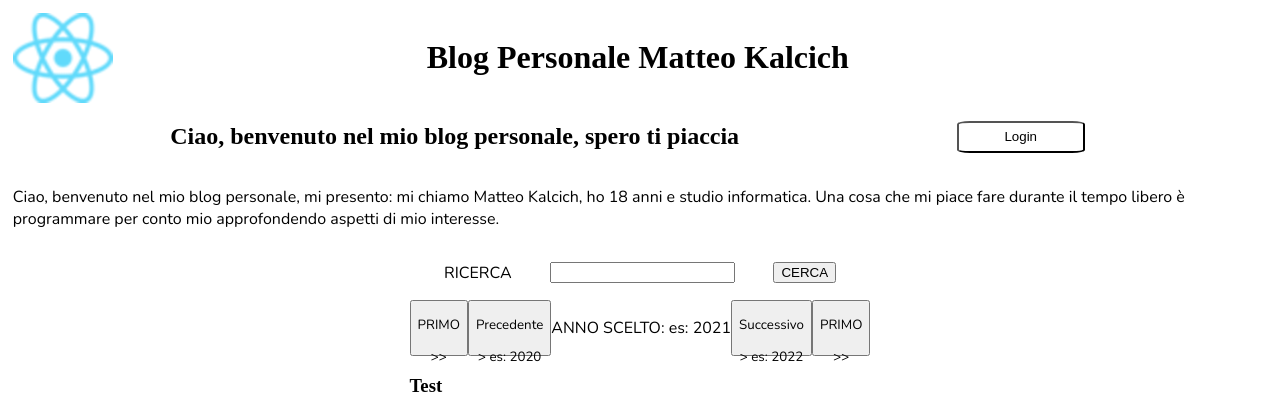
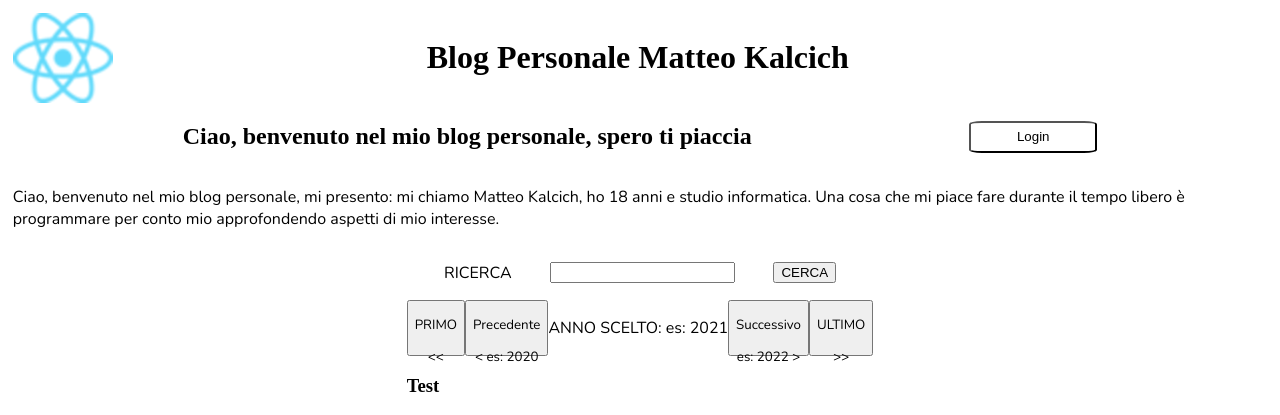
Before and after one commit to matteokalcich/personal_blog, a PHP site: page / in a window 1280 px wide. Shown: the top 415 px of the page. Run offline with PHP 8.4, Linux system fonts and the light colour scheme; data comes from the database, SQL or seed files in the repository.

Commit message:
minor changes

```diff
--- a/index.php
+++ b/index.php
@@ -25,7 +25,7 @@
 
             <div class="welcome">
                 <h2>Ciao, benvenuto nel mio blog personale, spero ti piaccia</h2>
-                <button id="loginBtn" name="login" type="button"><a href="./login.php">Login</a></button>
+                <a href="./login.php"><button id="loginBtn" name="login" type="button">Login</button></a>
 
             </div>
 
@@ -49,9 +49,9 @@
 
             <div class="filtraAnno">
 
-                <button class="allDivFiltraAnno firstLastBtn"><p>PRIMO</p><p>>></p></button>
+                <button class="allDivFiltraAnno firstLastBtn"><p>PRIMO</p><p><<</p></button>
 
-                <button class="allDivFiltraAnno afterFirstBeforeLastBtn"><p>Precedente</p><p>> <?php echo 'es: 2020';?></p></button>
+                <button class="allDivFiltraAnno afterFirstBeforeLastBtn"><p>Precedente</p><p>< <?php echo 'es: 2020';?></p></button>
 
                 <div class="allDivFiltraAnno annoCorrente">
 
@@ -59,9 +59,9 @@
 
                 </div>
 
-                <button class="allDivFiltraAnno afterFirstBeforeLastBtn"><p>Successivo</p><p>> <?php echo 'es: 2022';?></p></button>
+                <button class="allDivFiltraAnno afterFirstBeforeLastBtn"><p>Successivo</p><p><?php echo 'es: 2022';?> ></p></button>
 
-                <button class="allDivFiltraAnno firstLastBtn"><p>PRIMO</p><p>>></p></button>
+                <button class="allDivFiltraAnno firstLastBtn"><p>ULTIMO</p><p>>></p></button>
 
 
             </div>
@@ -86,8 +86,8 @@
                     echo '<p>'.$a['dataCreazione'].'</p><h3>'.$a['titoloPost'].'</h3>';
                     echo '</div>';
                     echo '<div class="corpoPostDB">';
+                    echo '<a href="dettagliPost.php?idPostVisualizzare='.$a['idPost'].'"><img class="immaginePostDB" src="'.$a['pathFotoPost'].'" alt="Immagine Post">';
                     echo '<p>'.$a['descrizionePost'].'</p>';
-                    echo '<a href="dettagliPost.php?idPostVisualizzare='.$a['idPost'].'"><img class="immaginePostDB" src="'.$a['pathFotoPost'].'" alt="Immagine Post">';
                     echo '</div>';
                     echo '</div>';
 
```
